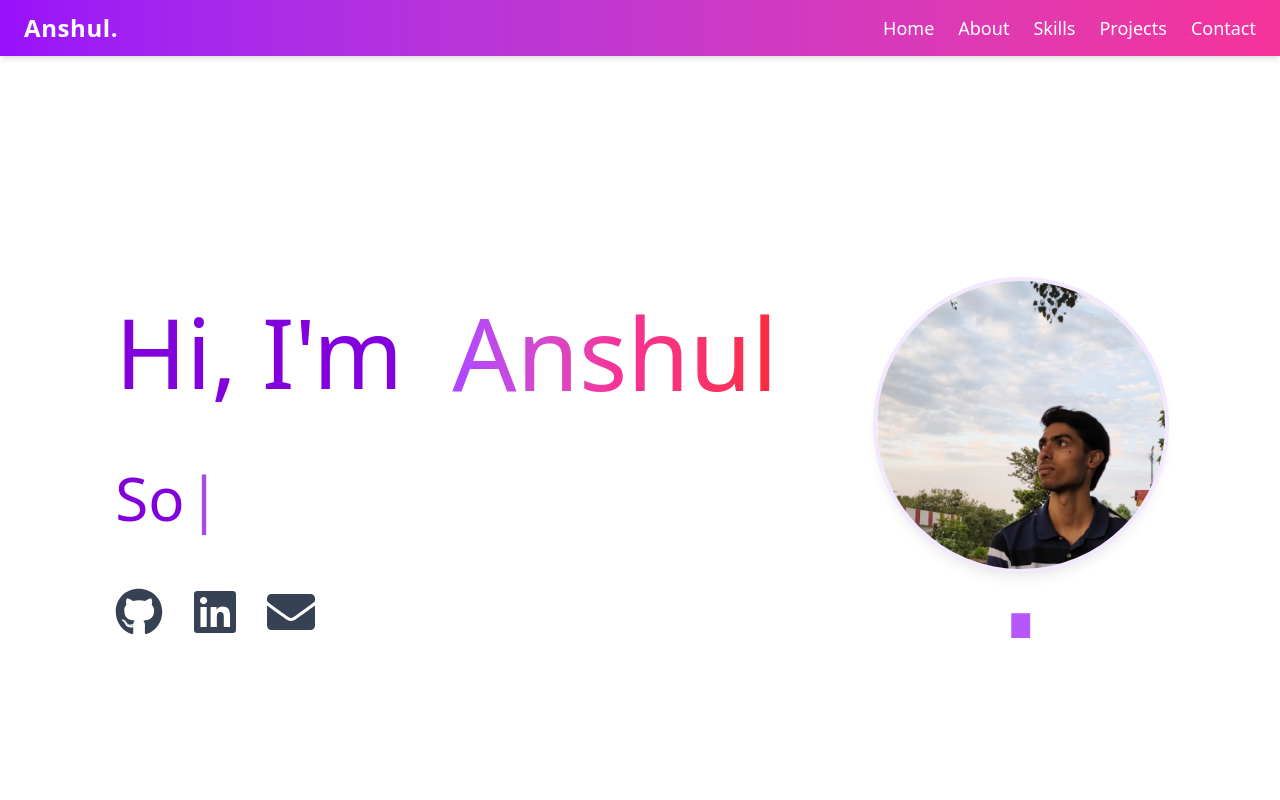
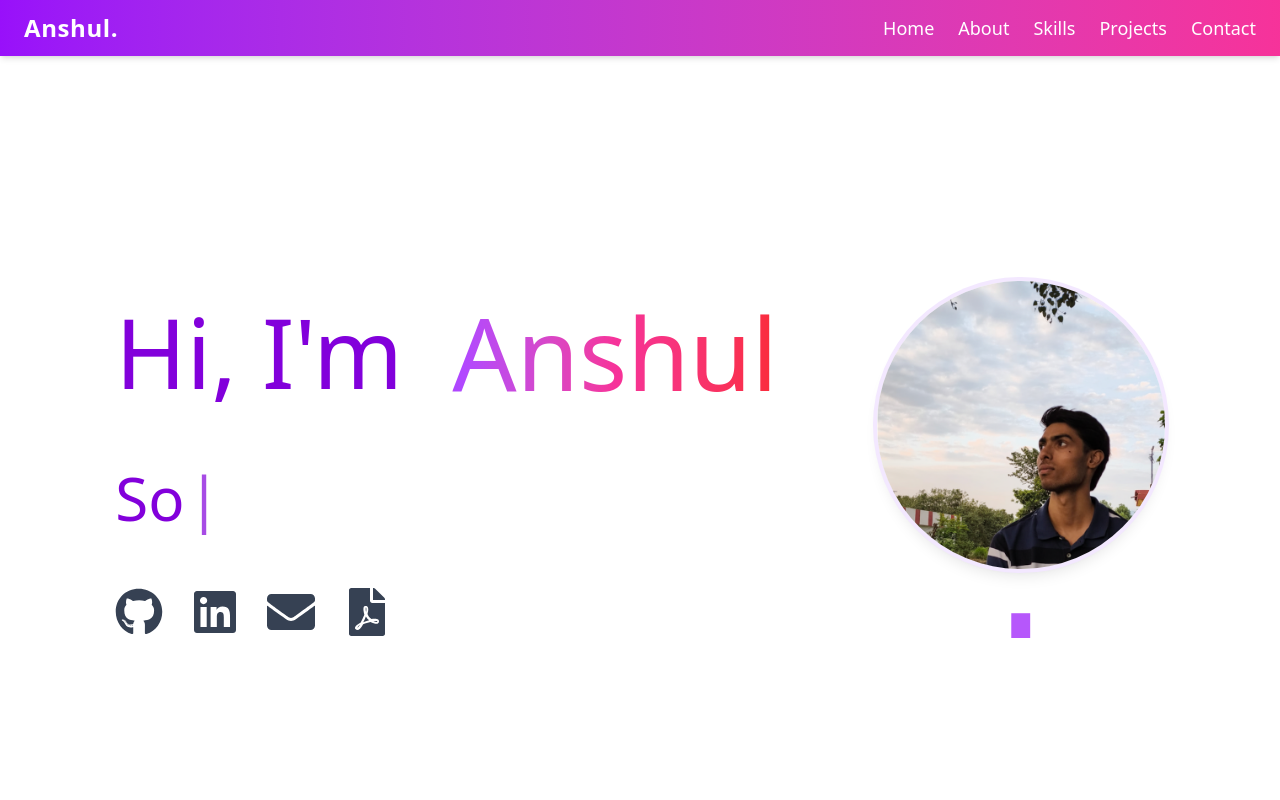
Before and after one commit to anshul-rohilla4/portfolio, a React (Vite) app: page / in a window 1280 px wide. Shown: the top 800 px of the page. Built offline with nearby package versions, Linux system fonts and the light colour scheme.

Commit message:
resume added

```diff
--- a/src/pages/Home.jsx
+++ b/src/pages/Home.jsx
@@ -1,5 +1,5 @@
 import React, { useState, useEffect } from 'react';
-import { FaGithub, FaLinkedin, FaEnvelope } from "react-icons/fa";
+import { FaGithub, FaLinkedin, FaEnvelope, FaFilePdf } from "react-icons/fa";
 import { Typewriter } from 'react-simple-typewriter';
 import profileImg from '../assets/home-profile-img.png'
 
@@ -70,6 +70,14 @@ const Home = () => {
                     >
                         <FaEnvelope className="text-3xl sm:text-4xl lg:text-5xl text-gray-700 group-hover:text-purple-700 transform transition-all duration-300 group-hover:scale-110 group-hover:drop-shadow-[0_0_8px_rgba(168,85,247,0.8)] active:scale-95" />
                     </a>
+                    <a
+                        href="/resume.pdf"
+                        target="_blank"
+                        rel="noopener noreferrer"
+                        className="group"
+                    >
+                        <FaFilePdf className="text-3xl sm:text-4xl lg:text-5xl text-gray-700 group-hover:text-purple-700 transform transition-all duration-300 group-hover:scale-110 group-hover:drop-shadow-[0_0_8px_rgba(168,85,247,0.8)] active:scale-95" />
+                    </a>
                 </div>
             </div>
 
```
Also changed, not shown: 1 other file (tests, documents, lock files or other folders).
